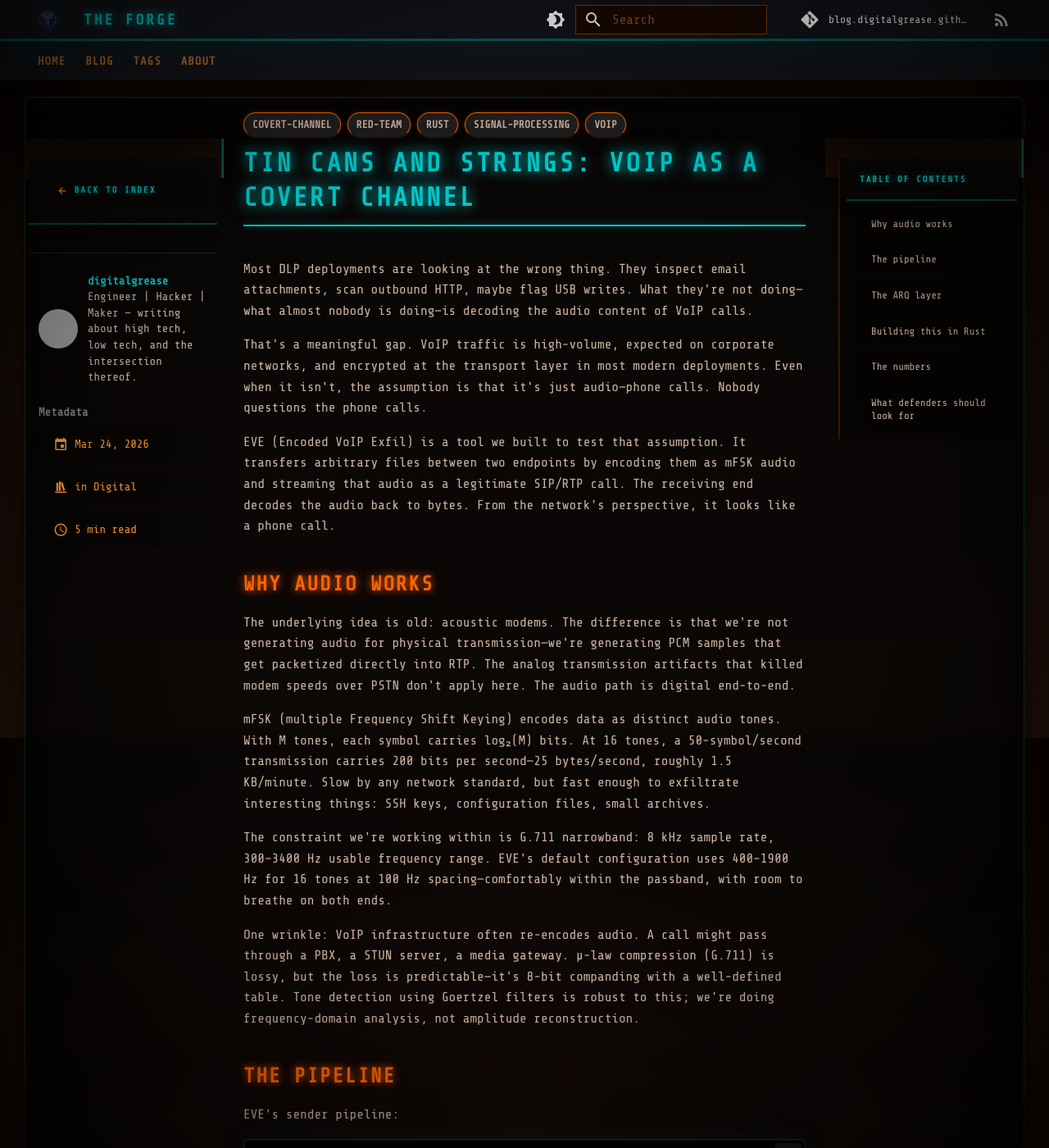
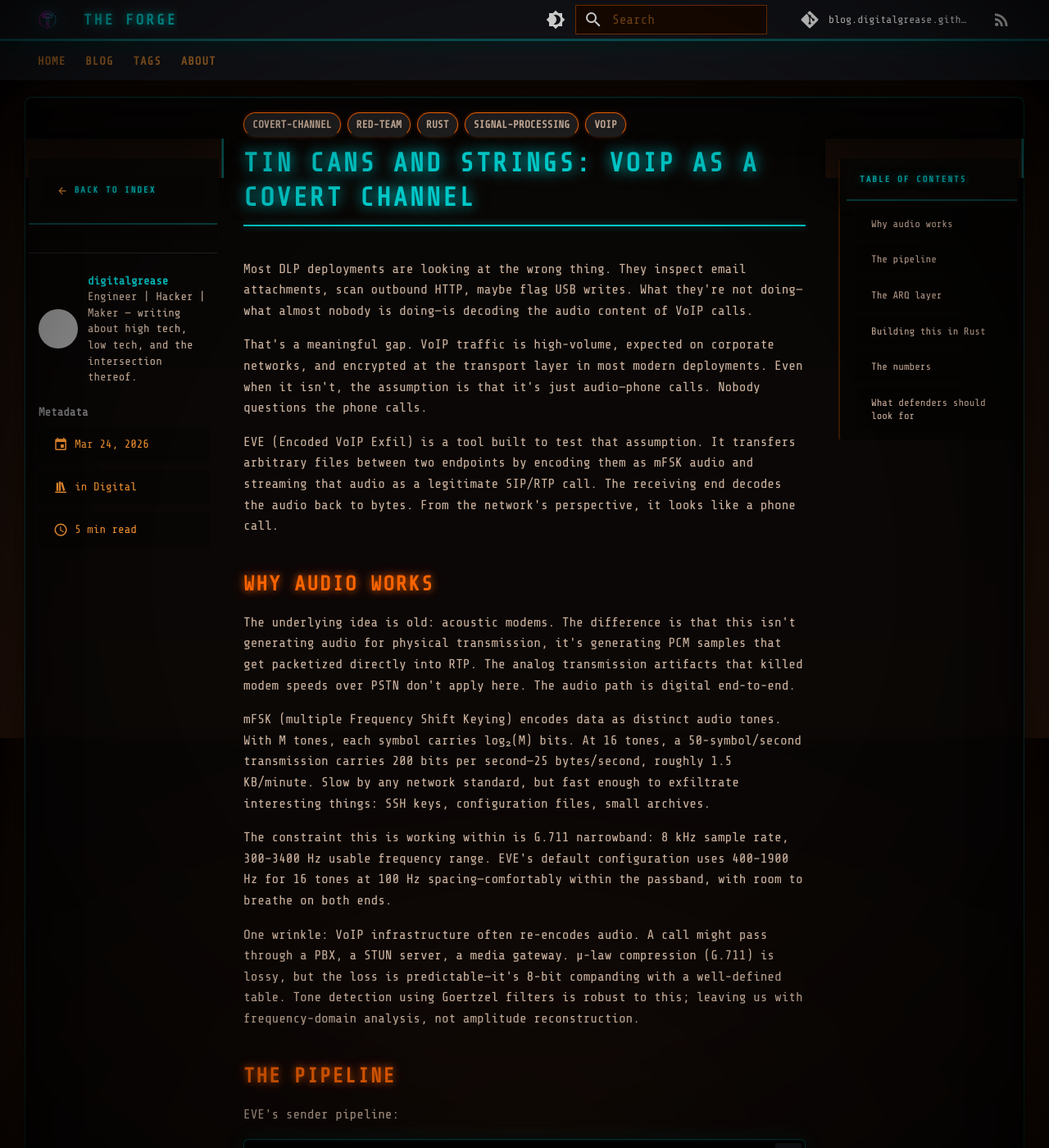
Before and after one commit to digital-grease/blog.digitalgrease.github.io, an MkDocs documentation site: the page built from docs/posts/posts/tin-cans-and-strings.md, in a window 1280 px wide and 1400 px high. Shown: the whole window at 82% size. Built offline with MkDocs 1.6.1 and Material for MkDocs 9.7.7, drawn with Linux system fonts in a browser that asks for light colours; comment, search, counter and statistics services are not loaded; grey boxes are pictures that could not be loaded.

```diff
--- a/docs/posts/posts/tin-cans-and-strings.md
+++ b/docs/posts/posts/tin-cans-and-strings.md
@@ -20,19 +20,19 @@ Most DLP deployments are looking at the wrong thing. They inspect email attachme
 
 That's a meaningful gap. VoIP traffic is high-volume, expected on corporate networks, and encrypted at the transport layer in most modern deployments. Even when it isn't, the assumption is that it's just audio—phone calls. Nobody questions the phone calls.
 
-EVE (Encoded VoIP Exfil) is a tool we built to test that assumption. It transfers arbitrary files between two endpoints by encoding them as mFSK audio and streaming that audio as a legitimate SIP/RTP call. The receiving end decodes the audio back to bytes. From the network's perspective, it looks like a phone call.
+EVE (Encoded VoIP Exfil) is a tool built to test that assumption. It transfers arbitrary files between two endpoints by encoding them as mFSK audio and streaming that audio as a legitimate SIP/RTP call. The receiving end decodes the audio back to bytes. From the network's perspective, it looks like a phone call.
 
 <!-- more -->
 
 ## Why audio works
 
-The underlying idea is old: acoustic modems. The difference is that we're not generating audio for physical transmission—we're generating PCM samples that get packetized directly into RTP. The analog transmission artifacts that killed modem speeds over PSTN don't apply here. The audio path is digital end-to-end.
+The underlying idea is old: acoustic modems. The difference is that this isn't generating audio for physical transmission, it's generating PCM samples that get packetized directly into RTP. The analog transmission artifacts that killed modem speeds over PSTN don't apply here. The audio path is digital end-to-end.
 
 mFSK (multiple Frequency Shift Keying) encodes data as distinct audio tones. With M tones, each symbol carries log₂(M) bits. At 16 tones, a 50-symbol/second transmission carries 200 bits per second—25 bytes/second, roughly 1.5 KB/minute. Slow by any network standard, but fast enough to exfiltrate interesting things: SSH keys, configuration files, small archives.
 
-The constraint we're working within is G.711 narrowband: 8 kHz sample rate, 300–3400 Hz usable frequency range. EVE's default configuration uses 400–1900 Hz for 16 tones at 100 Hz spacing—comfortably within the passband, with room to breathe on both ends.
+The constraint this is working within is G.711 narrowband: 8 kHz sample rate, 300–3400 Hz usable frequency range. EVE's default configuration uses 400–1900 Hz for 16 tones at 100 Hz spacing—comfortably within the passband, with room to breathe on both ends.
 
-One wrinkle: VoIP infrastructure often re-encodes audio. A call might pass through a PBX, a STUN server, a media gateway. μ-law compression (G.711) is lossy, but the loss is predictable—it's 8-bit companding with a well-defined table. Tone detection using Goertzel filters is robust to this; we're doing frequency-domain analysis, not amplitude reconstruction.
+One wrinkle: VoIP infrastructure often re-encodes audio. A call might pass through a PBX, a STUN server, a media gateway. μ-law compression (G.711) is lossy, but the loss is predictable—it's 8-bit companding with a well-defined table. Tone detection using Goertzel filters is robust to this; leaving us with frequency-domain analysis, not amplitude reconstruction.
 
 ## The pipeline
 
```
Also changed, not shown: docs/posts/posts/signal-to-soil.md (added, +91 -0 lines), 1 other file.
